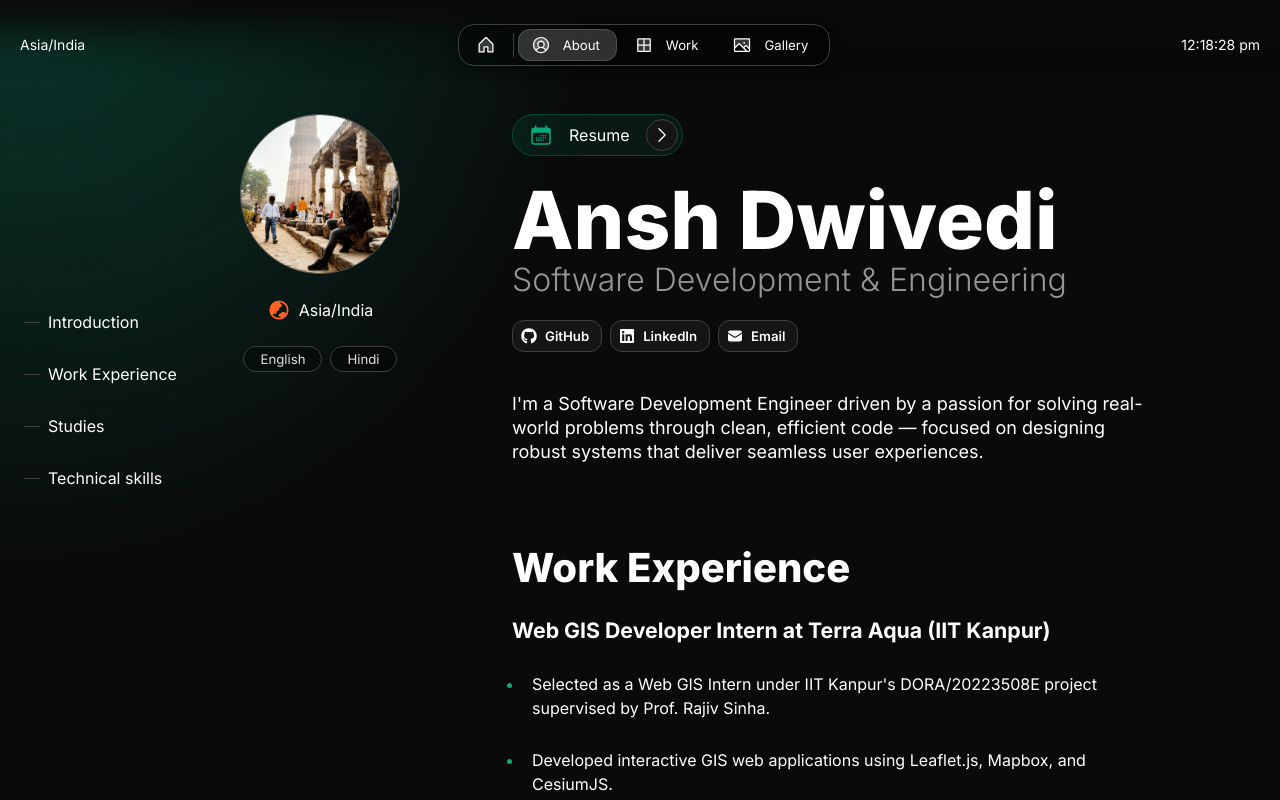
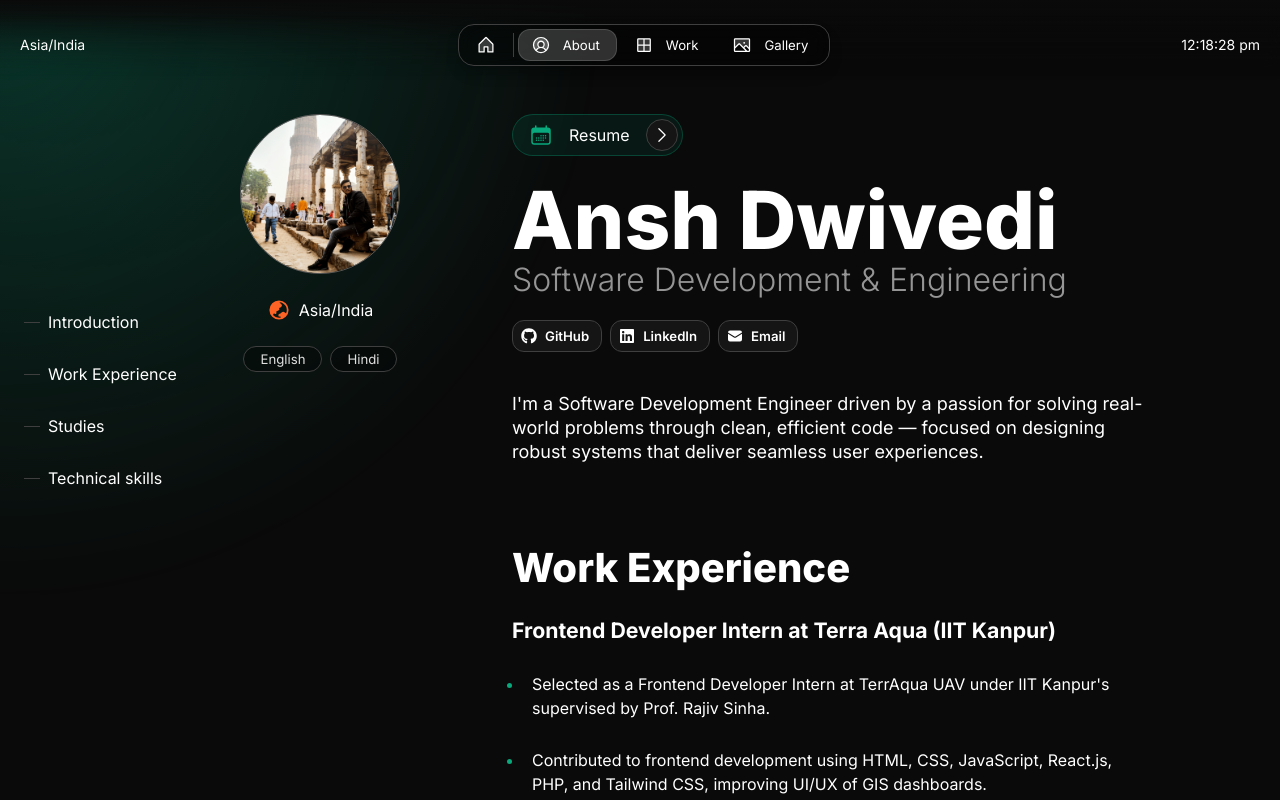
Before and after one commit to Anshdwivedi12/Ansh_portfolio, a Next.js app: page /about in a window 1280 px wide. Shown: the top 800 px of the page. Built offline with nearby package versions, Linux system fonts and the light colour scheme.

Commit message:
Update content.js

```diff
--- a/src/app/resources/content.js
+++ b/src/app/resources/content.js
@@ -68,7 +68,7 @@ const about = {
   },
   calendar: {
     display: true,
-    link: "https://drive.google.com/file/d/1tphrSES4qg2VC5pZsSwoSVKd-nyyVwJN/view?usp=sharing",
+    link: "https://drive.google.com/file/d/1UwqTc8upyRsAZbNgsTglJzy9soCGlLlU/view?usp=sharing",
     text: "Resume"
   },
   intro: {
@@ -85,13 +85,14 @@ const about = {
     title: "Work Experience",
     experiences: [
       {
-        company: "Web GIS Developer Intern at Terra Aqua (IIT Kanpur)",
+        company: "Frontend Developer Intern at Terra Aqua (IIT Kanpur)",
         achievements: [
           <>
-            Selected as a Web GIS Intern under IIT Kanpur's DORA/20223508E project supervised by Prof. Rajiv Sinha.
+            Selected as a Frontend Developer Intern  at TerrAqua UAV under IIT Kanpur's supervised by Prof. Rajiv Sinha.
           </>,
           <>
-            Developed interactive GIS web applications using Leaflet.js, Mapbox, and CesiumJS.
+           Contributed to frontend development using HTML, CSS, JavaScript, React.js, PHP, and Tailwind CSS, improving UI/UX of GIS
+dashboards.
           </>,
           <>
             Integrated geospatial APIs and worked with real-world terrain and satellite data.
```
